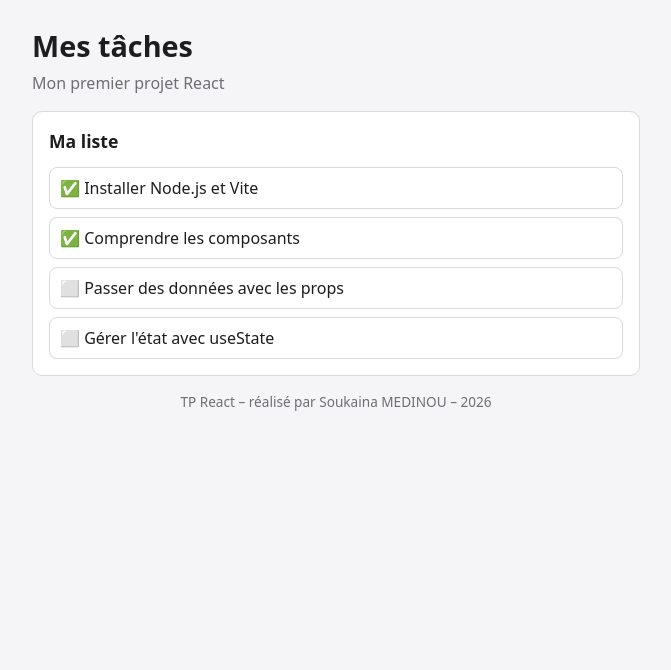
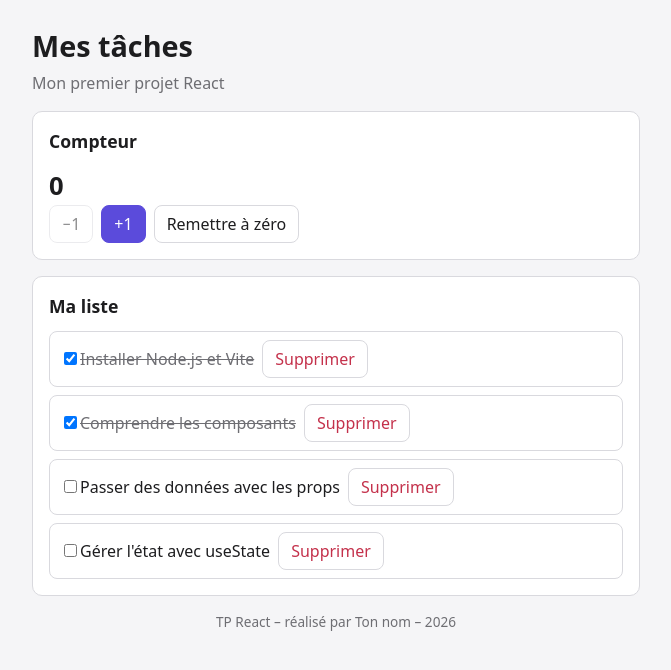
Before and after one commit to soukainamedinou/tp-react-taches, a React (Vite) app in the folder mes-taches/: page / in a window 1280 px wide. Shown: the top 670 px of the page, without its empty margins (304-975 px from the left). Built offline with nearby package versions, Linux system fonts and the light colour scheme.

Commit message:
Étape 3 : événements et useState

```diff
--- a/mes-taches/src/App.jsx
+++ b/mes-taches/src/App.jsx
@@ -1,9 +1,11 @@
+import { useState } from 'react'
 import Entete from './components/Entete.jsx'
 import ListeTaches from './components/ListeTaches.jsx'
 import Pied from './components/Pied.jsx'
 import Carte from './components/Carte.jsx'
+import Compteur from './components/Compteur.jsx'
 
-const TACHES = [
+const TACHES_INITIALES = [
   { id: 1, titre: 'Installer Node.js et Vite', terminee: true },
   { id: 2, titre: 'Comprendre les composants', terminee: true },
   { id: 3, titre: 'Passer des données avec les props', terminee: false },
@@ -11,18 +13,39 @@ const TACHES = [
 ]
 
 function App() {
+  const [taches, setTaches] = useState(TACHES_INITIALES)
+
+  function basculerTache(id) {
+    setTaches(
+      taches.map((tache) =>
+        tache.id === id
+          ? { ...tache, terminee: !tache.terminee }
+          : tache
+      )
+    )
+  }
+
+  function supprimerTache(id) {
+    setTaches(taches.filter((tache) => tache.id !== id))
+  }
+
   return (
     <div className="app">
-      <Entete
-        titre="Mes tâches"
-        sousTitre="Mon premier projet React"
-      />
+      <Entete titre="Mes tâches" sousTitre="Mon premier projet React" />
+
+      <Carte titre="Compteur">
+        <Compteur />
+      </Carte>
 
       <Carte titre="Ma liste">
-        <ListeTaches taches={TACHES} />
+        <ListeTaches
+          taches={taches}
+          onBasculer={basculerTache}
+          onSupprimer={supprimerTache}
+        />
       </Carte>
 
-      <Pied auteur="Soukaina MEDINOU" />
+      <Pied auteur="Ton nom" />
     </div>
   )
 }
--- /dev/null
+++ b/mes-taches/src/components/Compteur.jsx
@@ -0,0 +1,33 @@
+import { useState } from 'react'
+
+function Compteur() {
+  const [valeur, setValeur] = useState(0)
+
+  return (
+    <>
+      <p className="valeur-compteur">{valeur}</p>
+
+      <div className="ligne">
+        <button
+          disabled={valeur === 0}
+          onClick={() => setValeur(valeur - 1)}
+        >
+          −1
+        </button>
+
+        <button
+          className="principal"
+          onClick={() => setValeur(valeur + 1)}
+        >
+          +1
+        </button>
+
+        <button onClick={() => setValeur(0)}>
+          Remettre à zéro
+        </button>
+      </div>
+    </>
+  )
+}
+
+export default Compteur
--- a/mes-taches/src/components/ListeTaches.jsx
+++ b/mes-taches/src/components/ListeTaches.jsx
@@ -1,6 +1,6 @@
 import Tache from './Tache.jsx'
 
-function ListeTaches({ taches }) {
+function ListeTaches({ taches, onBasculer, onSupprimer }) {
   if (taches.length === 0) {
     return <p className="vide">Aucune tâche à afficher.</p>
   }
@@ -10,8 +10,11 @@ function ListeTaches({ taches }) {
       {taches.map((tache) => (
         <Tache
           key={tache.id}
+          id={tache.id}
           titre={tache.titre}
           terminee={tache.terminee}
+          onBasculer={onBasculer}
+          onSupprimer={onSupprimer}
         />
       ))}
     </ul>
--- a/mes-taches/src/components/Tache.jsx
+++ b/mes-taches/src/components/Tache.jsx
@@ -1,7 +1,21 @@
-function Tache({ titre, terminee }) {
+function Tache({ id, titre, terminee, onBasculer, onSupprimer }) {
   return (
     <li className={terminee ? 'tache terminee' : 'tache'}>
-      {terminee ? '✅' : '⬜'} {titre}
+      <label>
+        <input
+          type="checkbox"
+          checked={terminee}
+          onChange={() => onBasculer(id)}
+        />
+        <span className="titre">{titre}</span>
+      </label>
+
+      <button
+        className="danger"
+        onClick={() => onSupprimer(id)}
+      >
+        Supprimer
+      </button>
     </li>
   )
 }
```
